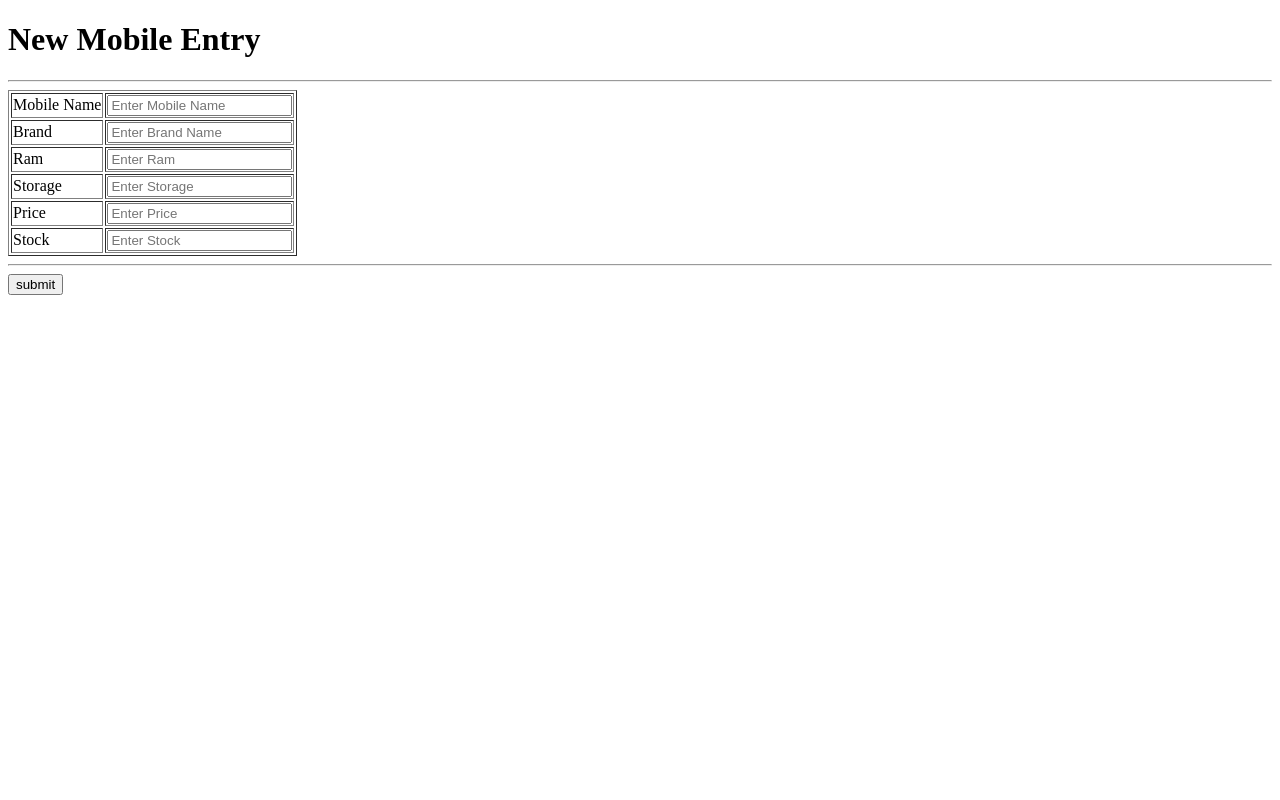
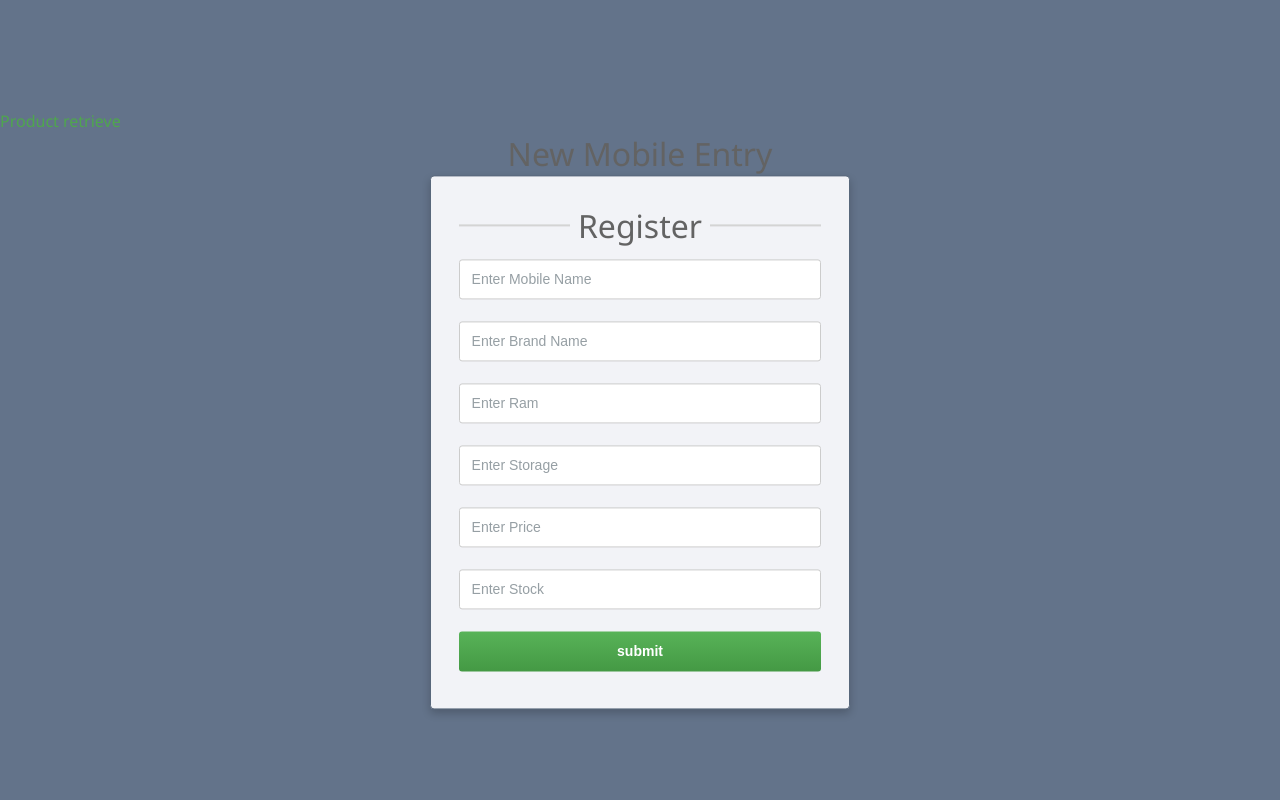
Before and after one commit to kul-deep/mobilestore, a Django app: page /product/productreg/ in a window 1280 px wide. Run offline with Django 3.2, Linux system fonts and the light colour scheme.

Commit message:
Form CSS & Data table created

```diff
--- a/mobilestore/mobilestore/settings.py
+++ b/mobilestore/mobilestore/settings.py
@@ -10,7 +10,7 @@ For the full list of settings and their values, see
 https://docs.djangoproject.com/en/3.2/ref/settings/
 
 """
-import os
+import os, os.path
 from pathlib import Path
 
 # Build paths inside the project like this: BASE_DIR / 'subdir'.
@@ -124,7 +124,9 @@ USE_TZ = True
 # https://docs.djangoproject.com/en/3.2/howto/static-files/
 
 STATIC_URL = '/static/'
-STATIC_ROOT=os.path.join(BASE_DIR,"static")
+STATICFILES_DIRS = [
+    os.path.join(BASE_DIR, 'static'),
+]
 # Default primary key field type
 # https://docs.djangoproject.com/en/3.2/ref/settings/#default-auto-field
 
--- a/mobilestore/mobilestore/urls.py
+++ b/mobilestore/mobilestore/urls.py
@@ -20,4 +20,5 @@ from django.views.generic import TemplateView
 urlpatterns = [
     path('', TemplateView.as_view(template_name='index.html')),
     path('product/', include('product.urls')),
+
 ]
--- a/mobilestore/product/urls.py
+++ b/mobilestore/product/urls.py
@@ -19,4 +19,5 @@ from . import views
 
 urlpatterns = [
     path('productreg/', views.productreg, name='productreg'),
+    path('productretrieve/',views.productretrieve, name='productretrieve')
 ]
--- a/mobilestore/product/views.py
+++ b/mobilestore/product/views.py
@@ -26,3 +26,6 @@ def productreg(request):
         return render(request, 'index.html')
     else:
         return render(request, 'index.html')
+def productretrieve(request):
+    result=Phone.objects.all()
+    return render(request,'phonedetails.html',{'res':result})
--- /dev/null
+++ b/mobilestore/static/index.css
@@ -0,0 +1,112 @@
+* {
+	margin: 0;
+	padding: 0;
+	box-sizing: border-box;
+}
+body {
+	background-color: #63738a;
+	font-family: 'Segoe UI', Tahoma, Geneva, Verdana, sans-serif;
+	height: 100vh;
+}
+.center {
+	width: 100%;
+	position: absolute;
+	top: 50%;
+	left: 50%;
+	transform: translate(-50%, -50%);
+	/* (x, y)  => position */
+	-ms-transform: translate(-50%, -50%);
+	/* IE 9 */
+	-webkit-transform: translate(-50%, -50%);
+	/* Chrome, Safari, Opera */
+}
+table {
+	width: 50%;
+	margin: 0 auto;
+	padding: 2%;
+
+	border-radius: 4px;
+	background-color: #f2f3f7;
+	min-width: 360px;
+	max-width: 420px;
+	box-shadow: 0 4px 8px 0 rgba(0, 0, 0, 0.2);
+	border: 1px solid #58677B;
+}
+input[type=text], [type=email],[type=number], [type=password], [type=submit] {
+	width: 100%;
+	height: 40px;
+	padding: 12px;
+	border: 1px solid #cccccc;
+	border-radius: 3px;
+	outline: none;
+	font-size: 14px;
+	color: #4fa64e;
+}
+input:hover {
+	border-color: #4fa64e;
+}
+input[type=submit] {
+	background-color: #53ac53;
+	background: linear-gradient(to bottom, #58b358 0%, #449944 100%);
+	color: #ffffff;
+	font-weight: 600;
+	border: none;
+}
+input[type=submit]:hover {
+	cursor: pointer;
+}
+::placeholder {
+	color: #969fa4;
+}
+/* p {
+	text-align: center;
+	font-size: 14px;
+	color: #969fa4;
+	margin: 12px 0;
+} */
+input[type="checkbox"] {
+	vertical-align: middle;
+	height: 14px;
+	width: 14px;
+	background-color: red;
+}
+.terms>label {
+	font-size: 14px;
+	color: #969fa4;
+	margin-left: 6px;
+}
+div {
+	margin: 10px 0;
+}
+a {
+	color: #4fa64e;
+	text-decoration: none;
+}
+footer {
+	margin-top: 16px;
+}
+footer>p {
+	color: #ffffff;
+}
+footer>p>a {
+	color: #ffffff;
+	text-decoration: underline;
+}
+.dash {
+
+	min-height: 2px;
+	height: 2px;
+	max-height: 2px;
+	width: 100%;
+	background-color: #D4D4D4;
+}
+h1 {
+	text-align: center;
+	font-weight: 500;
+	color: #636363;
+	text-align: 31px;
+}
+.top {
+	width: 100%;
+	background-color: salmon;
+}
--- a/mobilestore/templates/index.html
+++ b/mobilestore/templates/index.html
@@ -1,9 +1,154 @@
 <!DOCTYPE html>
+{% load static %}
+<html>
+    <head>
+        <meta charset="utf-8">
+        <meta http-equiv="X-UA-Compatible" content="IE=edge,chrome=1">
+
+        <link rel="stylesheet" href="{% static 'index.css' %}">
+        <title>Mobile Store</title>
+        <meta name="description" content="">
+        <meta name="viewport" content="width=device-width, initial-scale=1">
+    </head>
+<body>
+	<div class="center">
+    <a href="/product/productretrieve/"> Product retrieve</a>
+        <h1>New Mobile Entry</h1>
+        <form method="POST" action="/product/productreg/">
+        {% csrf_token %}
+		<table>
+			<tr>
+				<td style="width: 33.33%;">
+					<div class="dash"></div>
+				</td>
+				<td style="padding: 0 6px;">
+					<h1>Register</h1>
+				</td>
+				<td style="width: 33.33%;">
+					<div class="dash"></div>
+				</td>
+			</tr>
+			<tr>
+				<td colspan="3">
+					<div>
+                        <input type="text" name="name" placeholder="Enter Mobile Name" required />
+					</div>
+				</td>
+			</tr>
+            <tr>
+				<td colspan="3">
+					<div>
+                        <input type="text" name="brand" placeholder="Enter Brand Name" required />
+                    </div>
+				</td>
+			</tr>
+            <tr>
+				<td colspan="3">
+					<div>
+                        <input type="text" name="ram" placeholder="Enter Ram" required />
+                    </div>
+				</td>
+			</tr>
+            <tr>
+				<td colspan="3">
+					<div>
+                        <input type="text" name="storage" placeholder="Enter Storage" required />
+                    </div>
+				</td>
+			</tr>
+            <tr>
+				<td colspan="3">
+					<div>
+                        <input type="number" name="price" placeholder="Enter Price" required />
+                    </div>
+				</td>
+			</tr>
+            <tr>
+				<td colspan="3">
+					<div>
+                        <input type="number" name="stock" placeholder="Enter Stock" required />
+                    </div>
+				</td>
+			</tr>
+			<tr>
+				<td colspan="3">
+					<div>
+						<input type="submit" value="submit">
+					</div>
+				</td>
+			</tr>
+		</table>
+        </form>
+	</div>
+</body>
+</html>
+
+
+
+
+<!-- <!DOCTYPE html>
+{% load static %}
+<html>
+    <head>
+        <meta charset="utf-8">
+        <meta http-equiv="X-UA-Compatible" content="IE=edge,chrome=1">
+
+        <link rel="stylesheet" href="{% static 'index.css' %}">
+        <title>Mobile Store</title>
+        <meta name="description" content="">
+        <meta name="viewport" content="width=device-width, initial-scale=1">
+    </head>
+    <body>
+        <div class="form_wrapper" id="id1">
+            <div class="form_container">
+            <div class="title_container">
+                <h2>New Mobile Entry</h2>
+                <h1>New Mobile Entry</h1>
+    <a href="/product/productretrieve/"> Product retrieve</a>
+            </div>
+            <div class="row clearfix">
+                <div class="">
+                <form method="POST" action="/product/productreg/">
+                    {% csrf_token %}
+                    <div class="input_field"> <span><i aria-hidden="true" class="fa fa-mobile"></i></span>
+                    <input type="text" id="id1" name="name" placeholder="Enter Mobile Name" required />
+                    </div>
+                    <div class="input_field"> <span><i aria-hidden="true" class="fa fa-copyright"></i></span>
+                    <input type="text" id="id1" name="brand" placeholder="Enter Brand Name" required />
+                    </div>
+                    <div class="input_field"> <span><i aria-hidden="true" class="fa fa-save"></i></span>
+                    <input type="text" id="id1" name="ram" placeholder="Enter Ram" required />
+                    </div><div class="input_field"> <span><i aria-hidden="true" class="fa fa-memory"></i></span>
+                    <input type="text" id="id1" name="storage" placeholder="Enter Storage" required />
+                    </div>
+                    <div class="input_field"> <span><i aria-hidden="true" class="fa fa-money"></i></span>
+                        <input type="number" id="id1" name="price" placeholder="Enter Price" required />
+                    </div>
+                    <div class="input_field"> <span><i aria-hidden="true" class="fa fa-line-chart"></i></span>
+                        <input type="number" id="id1" name="stock" placeholder="Enter Stock" required />
+                    </div>
+                    <input class="button" id="id1" type="submit" value="submit" />
+                </form>
+                </div>
+            </div>
+            </div>
+        </div>
+    </body>
+
+  </html>
+ -->
+
+
+
+
+
+<!-- <!DOCTYPE html>
 <head>
     <title>Mobile Store</title>
 </head>
 <body>
     <h1>New Mobile Entry</h1>
+    <a href="/product/productretrieve/"> Product retrieve</a>
     <hr/>
     <form method="POST" action="/product/productreg/">
         {% csrf_token %}
@@ -37,4 +182,4 @@
     <input type="submit" value="submit">
     </form>
 </body>
-</html>
+</html> -->
```
Also changed, not shown: mobilestore/templates/phonedetails.html (added, +50 -0 lines), mobilestore/templates/test.html (added, +41 -0 lines).
